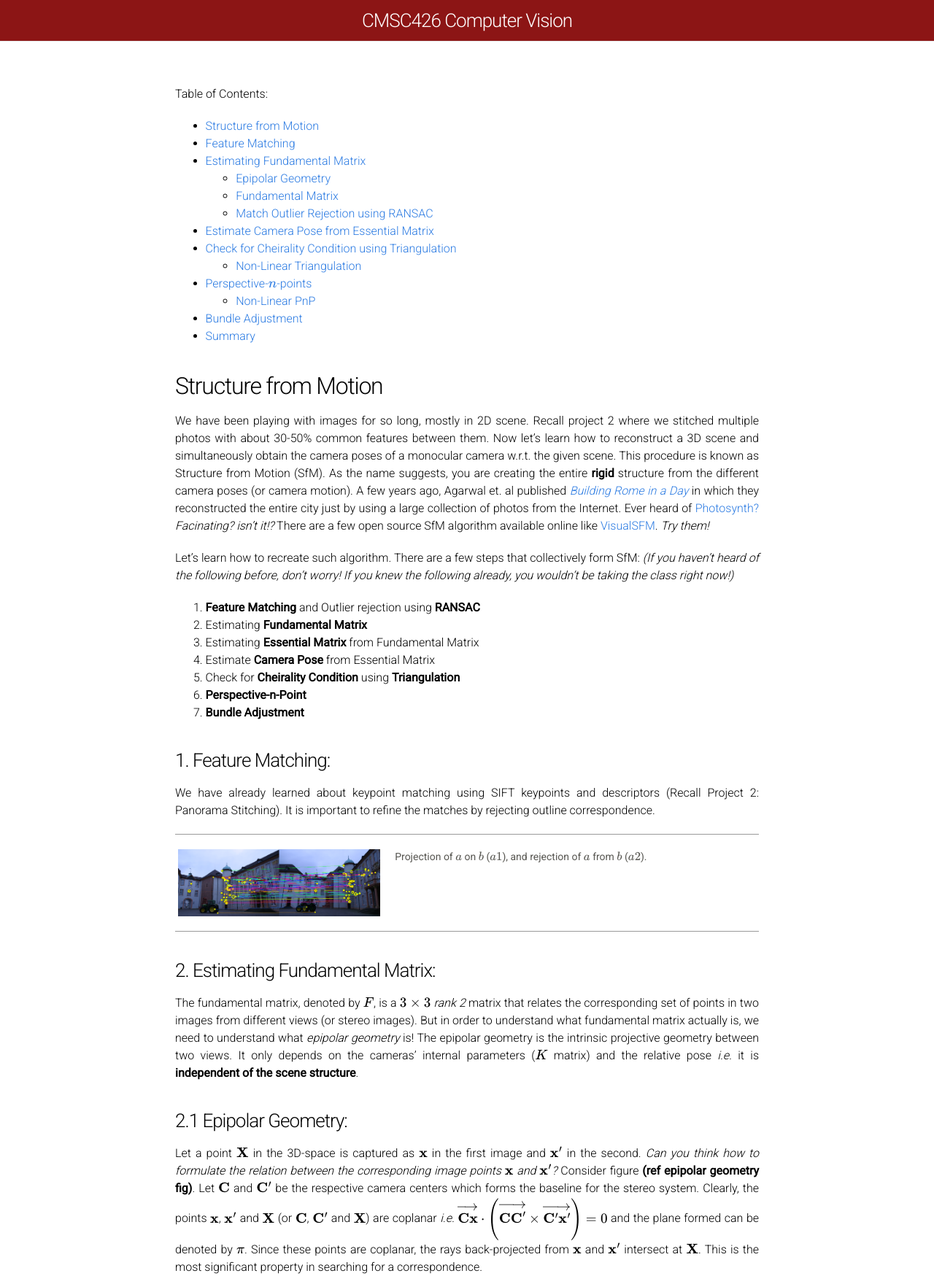
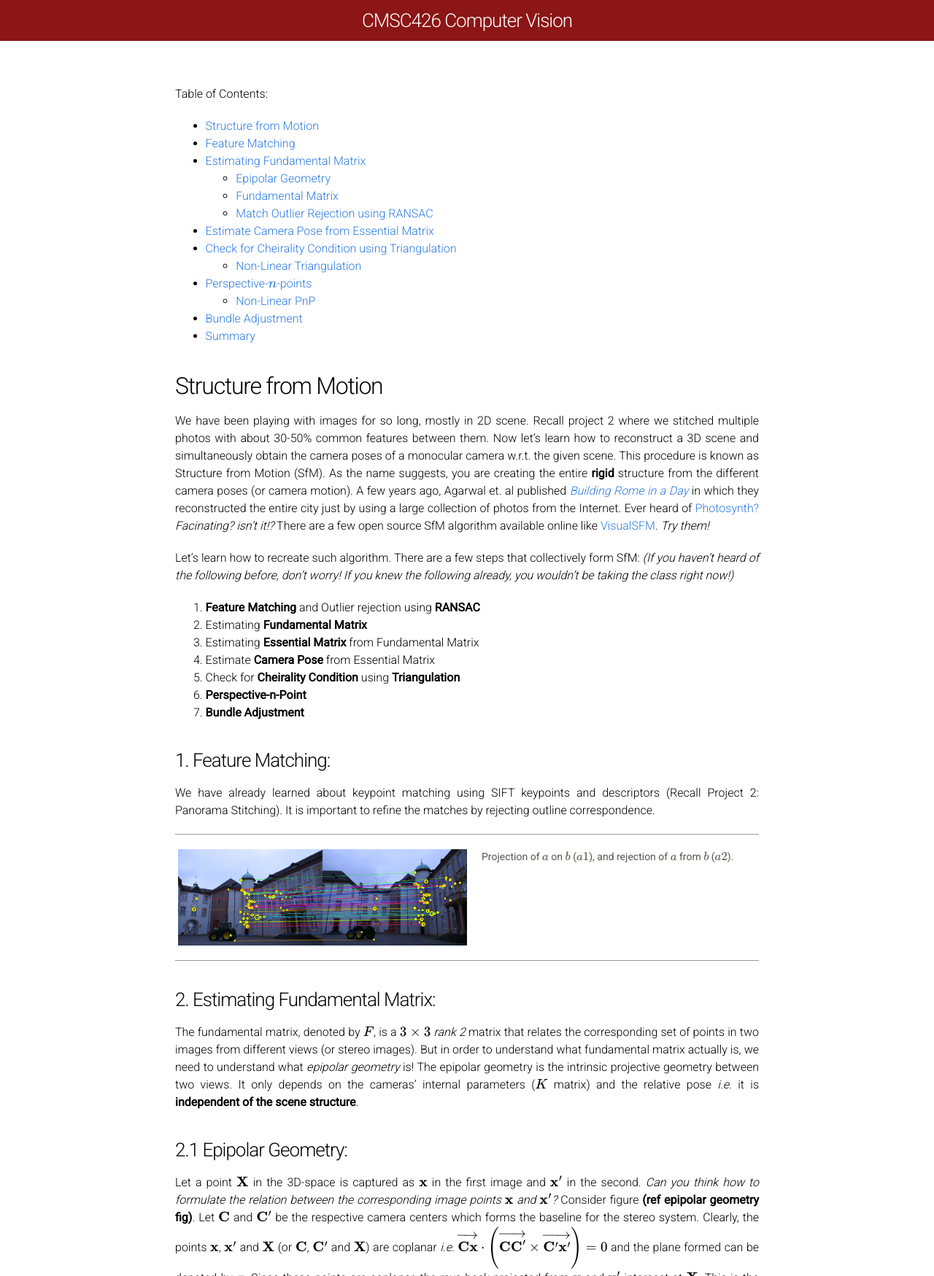
Before and after one commit to cmsc426/cmsc426.github.io, a Jekyll site: the page built from SfM.md, in a window 1280 px wide. Shown: the top 1749 px of the page at 73% size. Built offline with Jekyll 4.4.1, drawn with Linux system fonts in a browser that asks for light colours; formulas are drawn with MathJax 3; grey boxes are pictures that could not be loaded.

Commit message:
updated image size

```diff
--- a/SfM.md
+++ b/SfM.md
@@ -42,7 +42,7 @@
 We have already learned about keypoint matching using SIFT keypoints and descriptors (Recall Project 2: Panorama Stitching). It is important to refine the matches by rejecting outline correspondence.
 
 <div class="fig figleft fighighlight">
-  <img src="/assets/sfm/featmatch.png" width="35%">
+  <img src="/assets/sfm/featmatch.png" width="80%">
   <div class="figcaption">
     Projection of \(a\) on \(b\) (\(a1\)), and rejection of \(a\) from \(b\) (\(a2\)).
   </div>
@@ -60,20 +60,17 @@
 and the plane formed can be denoted by $$\pi$$. Since these points are coplanar, the rays back-projected from $$\mathbf{x}$$ and $$\mathbf{x'}$$ intersect at $$\mathbf{X}$$. This is the most significant property in searching for a correspondence.
 
 <div class="fig figleft fighighlight">
-  <img src="/assets/sfm/epipole1.png" width="35%">
+  <img src="/assets/sfm/epipole1.png">
   <div class="figcaption">
  	Caption goes here.
   </div>
-  <div style="clear:both;"></div>
-</div>
 
-<div class="fig figleft fighighlight">
-  <img src="/assets/sfm/epipole2.png" width="35%">
+  <img src="/assets/sfm/epipole2.png">
   <div class="figcaption">
   	Caption goes here.
   </div>
-  <div style="clear:both;"></div>
 </div>
+
 
 
 Now, let us say that only $$\mathbf{x}$$ is known, not $$\mathbf{x'}$$. We know that the point $$\mathbf{x'}$$ lies in the plane $$\pi$$ which is governed by the camera baseline $$\mathbf{CC'}$$ and $$\mathbf{\overrightarrow{Cx}}$$.  Hence the point $$\mathbf{x'}$$ lies on the line of intersetion of $$\mathbf{l'}$$ of $$\pi$$ with the second image plane. The line $$\mathbf{l'}$$ is the image in the second view of the ray back-projected from $$\mathbf{x}$$. This line $$\mathbf{l'}$$ is called the _epipolar line_ corresponding to $$\mathbf{x}$$. The benifit is that you don't need to search for the point corresponding to $$\mathbf{x}$$ in the entire image plane as it can be restricted to the $$\mathbf{l'}$$.
@@ -106,7 +103,7 @@
 	This system of equation can be answered by solving the linear least squares using Singular Value Decomposition (SVD) as explained in the **Math Modules [Link]**. When applying SVD to matrix $$\mathbf{A}$$, the decomposition $$\mathbf{USV^T}$$ would be obtained with $$\mathbf{U}$$ and $$\mathbf{V}$$ orthonormal matrices and a diagonal matrix $$\mathbf{S}$$ that contains the singular values. The singular values $$\sigma_i$$ where $$i\in[1,9], i\in\mathbb{Z}$$, are positive and are in decreasing order with $$\sigma_9=0$$ since we have 8 equations for 9 unknowns. Thus, the last column of $$\mathbf{V}$$ is the true solution given that $$\sigma_i\neq 0 \  \forall i\in[1,8], i\in\mathbb{Z}$$. However, due to noise in the correspondences, the estimated $$\mathbf{F}$$ matrix can be of rank 3 _i.e._ $$\sigma_9\neq0$$. So, to enfore the rank 2 constraint, the last singular value of the estimated $$\mathbf{F}$$ must be set to zero. If $$F$$ has a full rank then it will have an empty null-space _i.e._ it won't have any point that is on entire set of lines. Thus, there wouldn't be any epipoles. See fig [NUMBER] for full rank comparisons for $$F$$ matrices.
 
 <div class="fig figleft fighighlight">
-  <img src="/assets/sfm/FMatrixRank.png" width="35%">
+  <img src="/assets/sfm/FMatrixRank.png">
   <div class="figcaption">
  	Algorithm 1: Get Inliers RANSAC
   </div>
@@ -130,7 +127,7 @@
 Below is the pseduo-code that returns the $$\mathbf{F}$$ matrix for a set of matching corresponding points (computed using SIFT) which maximizes the number of inliers.
 
 <div class="fig figleft fighighlight">
-  <img src="/assets/sfm/ransac.png" width="35%">
+  <img src="/assets/sfm/ransac.png">
   <div class="figcaption">
  	Algorithm 1: Get Inliers RANSAC
   </div>
@@ -179,7 +176,7 @@
 ### 6. Perspective-$$n$$-Points:
 
 <div class="fig figleft fighighlight">
-  <img src="/assets/sfm/pnpransac.png" width="35%">
+  <img src="/assets/sfm/pnpransac.png">
   <div class="figcaption">
  	Algorithm 2: PnP RANSAC
   </div>
@@ -198,7 +195,7 @@
 ### 8. Summary:
 Here is the following summary of the entire _traditional SfM_ pipeline:
 <div class="fig figleft fighighlight">
-  <img src="/assets/sfm/summary.png" width="35%">
+  <img src="/assets/sfm/summary.png">
   <div class="figcaption">
  	Algorithm 3: Structure from Motion pipeline
   </div>
```
